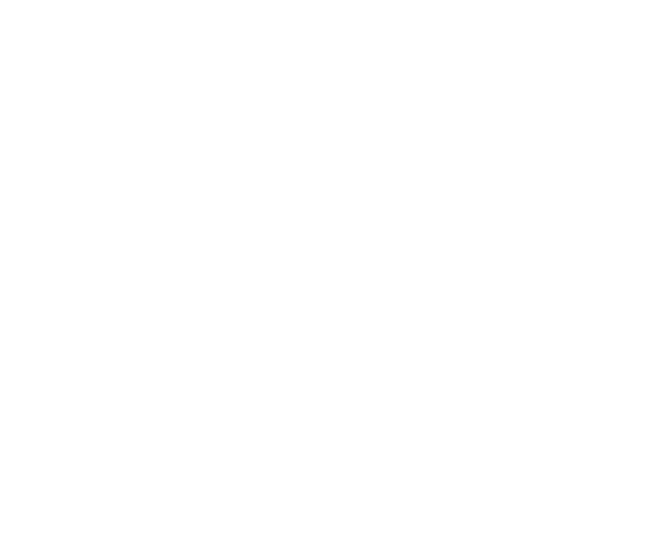
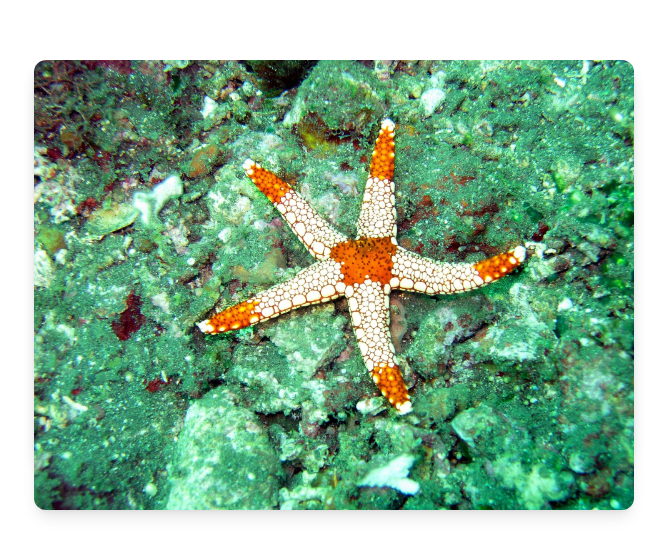
Before and after one commit to VishalOz/ReactImageCarousel, a React (Vite) app: page / in a window 1280 px wide. Shown: the part 140-696 px from the top of the page, without its empty margins (306-973 px from the left). Built offline with nearby package versions, Linux system fonts and the light colour scheme.

Commit message:
image setup done

```diff
--- a/src/App.jsx
+++ b/src/App.jsx
@@ -1,9 +1,24 @@
 import React from 'react'
+import { useState, useEffect } from "react"
+import img1 from "../public/img1.jpg"
+import img2 from "../public/img2.jpg"
+import img3 from "../public/img3.jpg"
+import img4 from "../public/img4.jpg"
+import img5 from "../public/img5.jpg"
 
 const App = () => {
+
+  const [count, setCount] = useState(0);
+
+  const images = [
+    img1, img2, img3, img4, img5
+  ];
+
   return (
-    <div>
-
+    <div className="flex justify-center items-center h-[100vh]">
+      <div className="w-[600px] h-[400px] rounded-xl shadow-lg relative">
+        <img src={images[count]} alt={`image${count+1}`} className="rounded-xl shadow-lg"/>
+      </div>
     </div>
   )
 }
```
